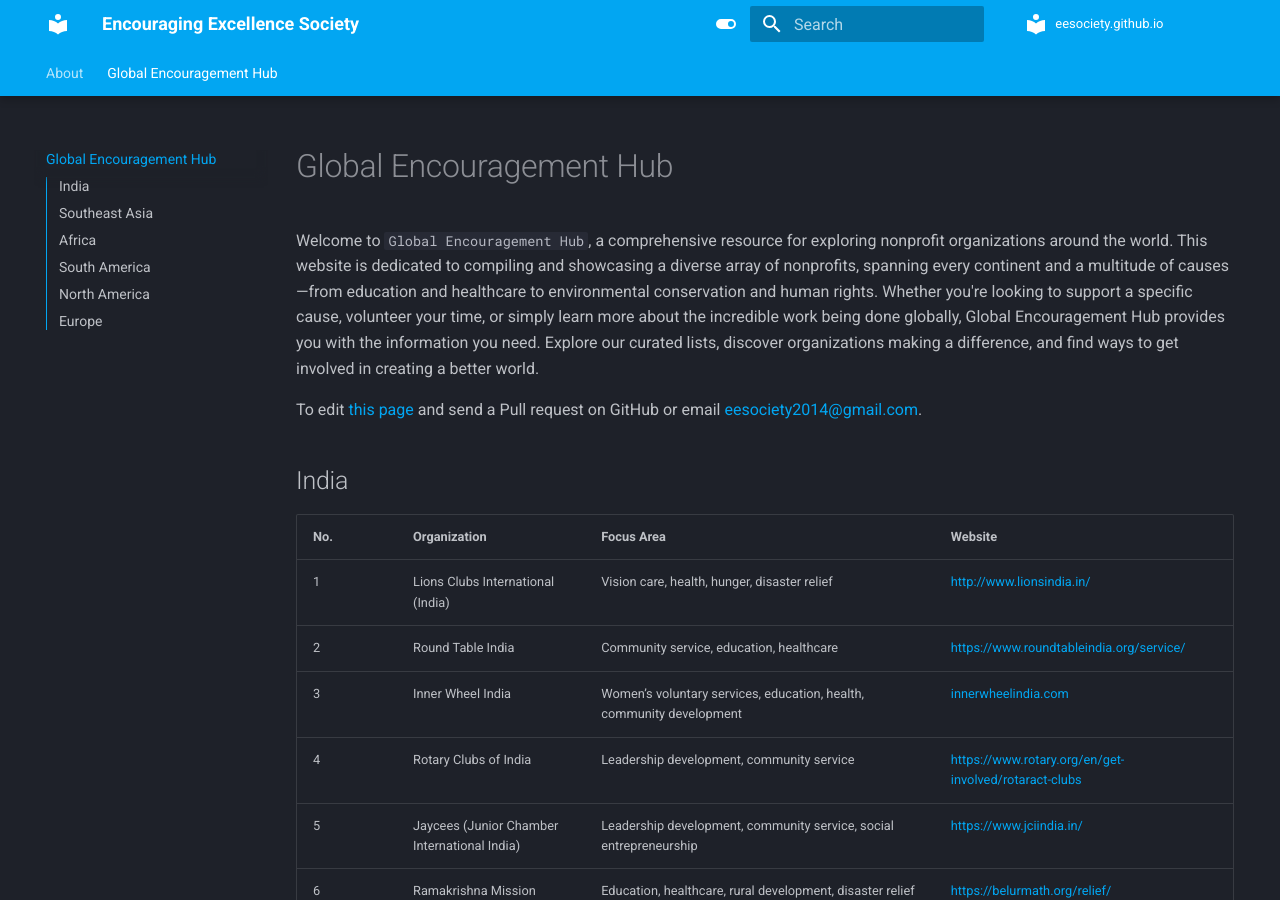
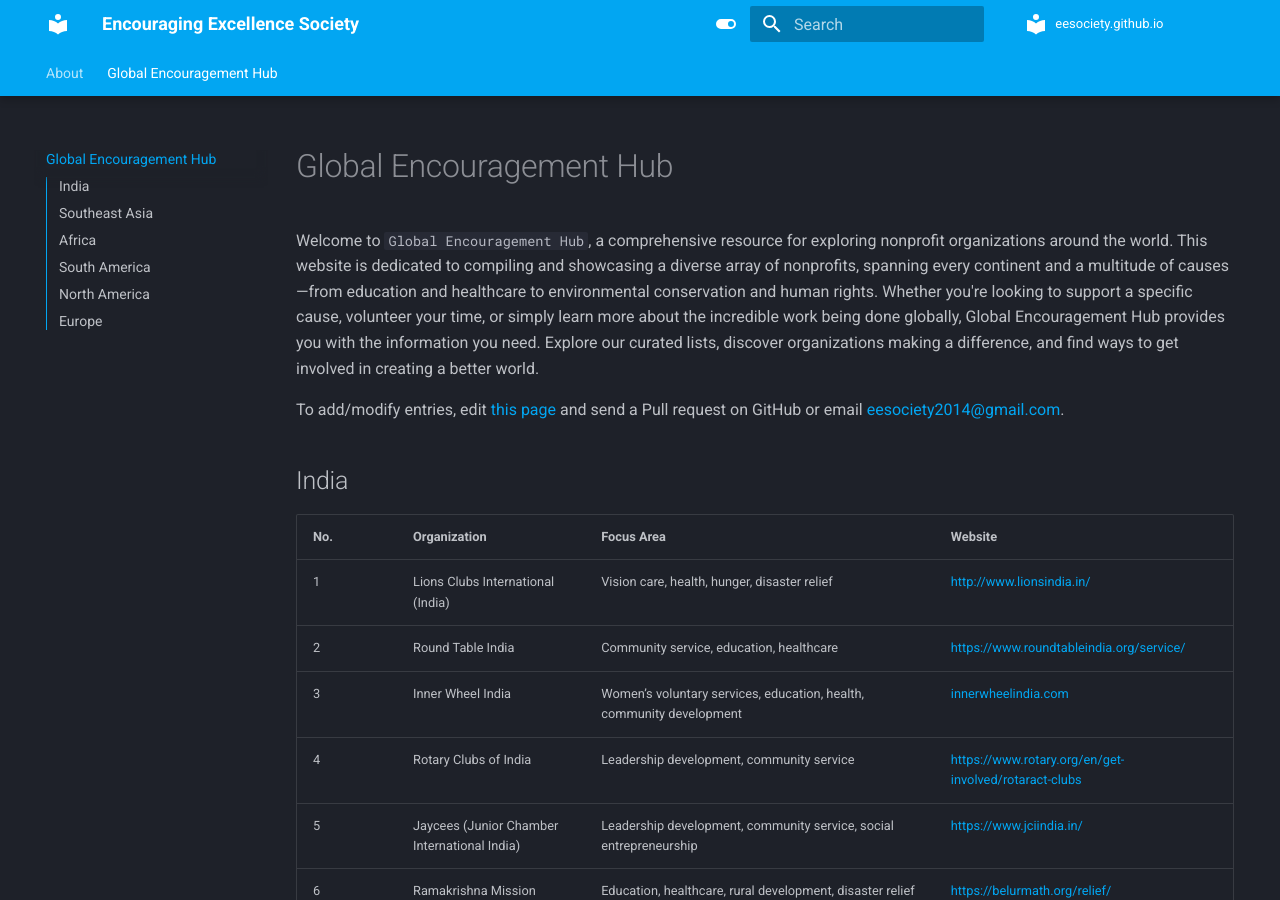
Before and after one commit to eesociety/eesociety.github.io, an MkDocs documentation site: the page built from docs/compilation.md, in a window 1280 px wide and 900 px high. Built offline with MkDocs 1.6.1 and Material for MkDocs 9.7.7, drawn with Linux system fonts in a browser that asks for light colours; comment, search, counter and statistics services are not loaded.

Commit message:
Update compilation.md

```diff
--- a/docs/compilation.md
+++ b/docs/compilation.md
@@ -2,7 +2,7 @@
 
 Welcome to `Global Encouragement Hub`, a comprehensive resource for exploring nonprofit organizations around the world. This website is dedicated to compiling and showcasing a diverse array of nonprofits, spanning every continent and a multitude of causes—from education and healthcare to environmental conservation and human rights. Whether you're looking to support a specific cause, volunteer your time, or simply learn more about the incredible work being done globally, Global Encouragement Hub provides you with the information you need. Explore our curated lists, discover organizations making a difference, and find ways to get involved in creating a better world.
 
-To edit [this page](https://github.com/eesociety/eesociety.github.io/edit/main/docs/compilation.md) and send a Pull request on GitHub or email [eesociety2014@gmail.com](eesociety2014@gmail.com).
+To add/modify entries, edit [this page](https://github.com/eesociety/eesociety.github.io/edit/main/docs/compilation.md) and send a Pull request on GitHub or email [eesociety2014@gmail.com](eesociety2014@gmail.com).
 
 ## India
 
```
